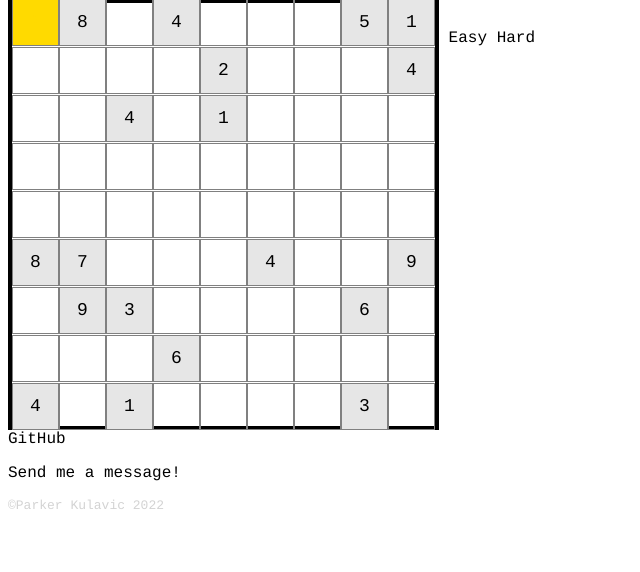
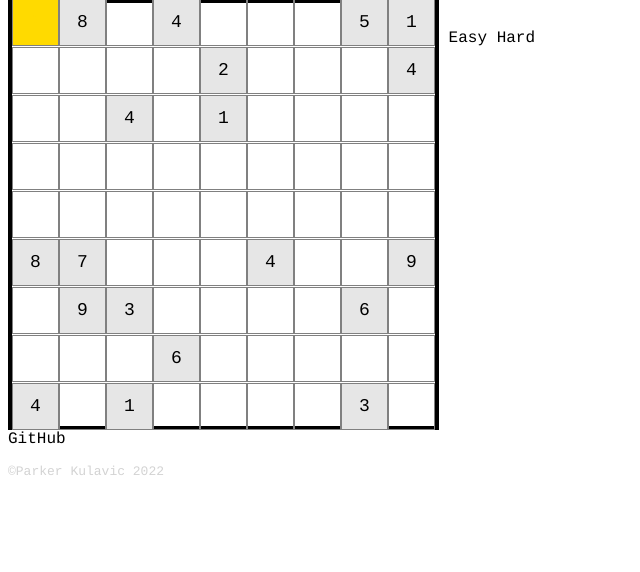
Before and after one commit to pkulavic/flask1, a Flask app: page /parker/sudoku in a window 1280 px wide. Shown: the part 90-662 px from the top of the page, without its empty margins (0-640 px from the left). Run offline with Flask 2, Linux system fonts and the light colour scheme.

Commit message:
messagemessagemessagemessagemessagemessagemessagemessagemessage

```diff
--- a/templates/sudoku.jinja
+++ b/templates/sudoku.jinja
@@ -29,7 +29,6 @@
 {% endblock %}
 
 {% block message %}
-<p id="message-label"><a>Send me a message!</a></p>
 <p id="message-text"></p>
 <p id="message-notes"></p>
 <script src="{{ url_for('static', filename='message.js') }}"></script>
```
